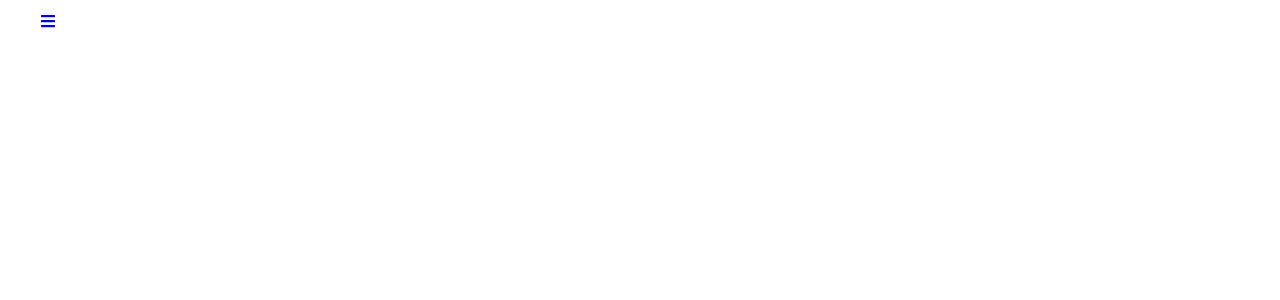
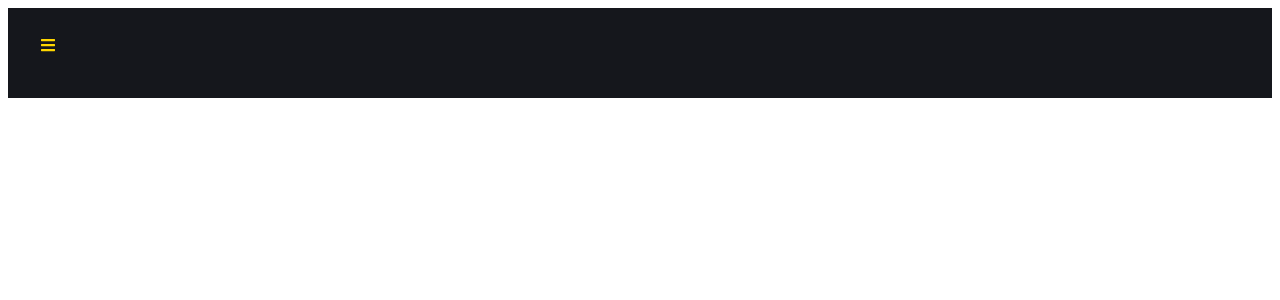
Before and after one commit to fortuneonyeka/React-sidebar-nav, a React (Create React App) app: page / in a window 1280 px wide. Shown: the top 300 px of the page. Built offline with nearby package versions, Linux system fonts and the light colour scheme.

Commit message:
added IconContext

```diff
--- a/src/components/Sidebar.jsx
+++ b/src/components/Sidebar.jsx
@@ -5,9 +5,10 @@ import * as FaIcon from "react-icons/fa";
 import * as AiIcon from "react-icons/ai";
 import {SidebarData} from "../sidebarData/SidebarData"
 import SubMenu from "./SubMenu";
+import { IconContext } from "react-icons";
 
 const Nav = styled.div`
-  // background: var(--color-bg);
+  background: var(--color-bg);
   height: var(--height);
   display: flex;
   justify-content: flex-start;
@@ -21,6 +22,7 @@ const NavIcon = styled(Link)`
   display: flex;
   justify-content: flex-start;
   alig-items: center;
+  margin-top:3rem;
 `;
 
 const SidebarNav = styled.nav`
@@ -45,6 +47,7 @@ const Sidebar = () => {
   const showSidebar = () => setSideBar(!sidebar);
   return (
     <>
+    <IconContext.Provider value={{color:"var(--color-gold)"}}>
       <Nav>
         <NavIcon to="#">
           <FaIcon.FaBars onClick={showSidebar}/>
@@ -60,6 +63,7 @@ const Sidebar = () => {
           })}
         </SidebarWrap>
       </SidebarNav>
+      </IconContext.Provider>
     </>
   );
 };
```
